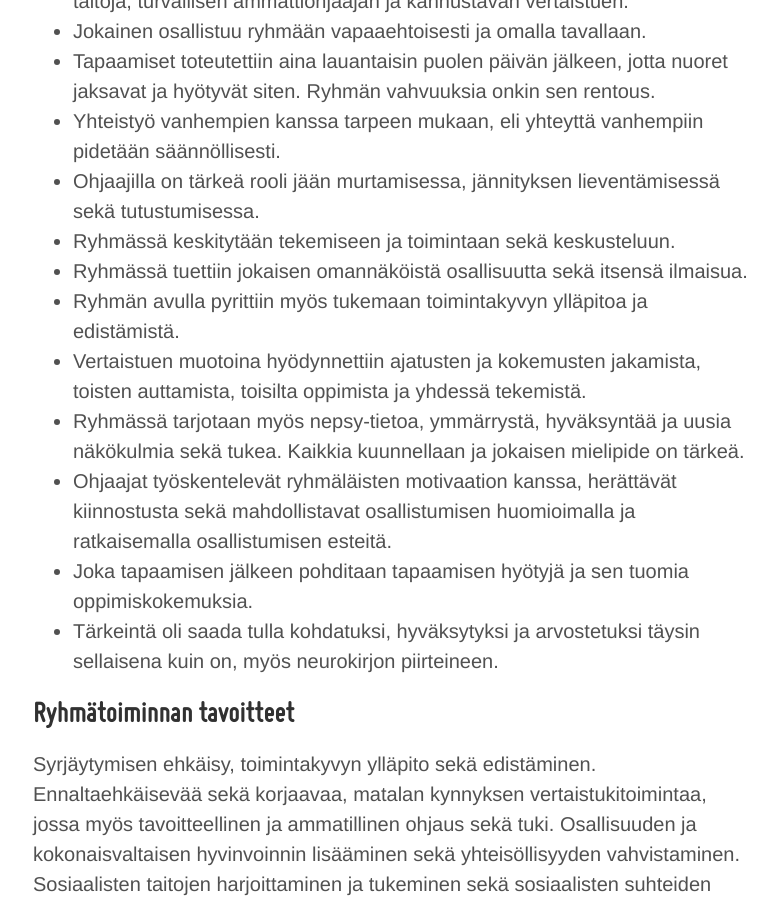
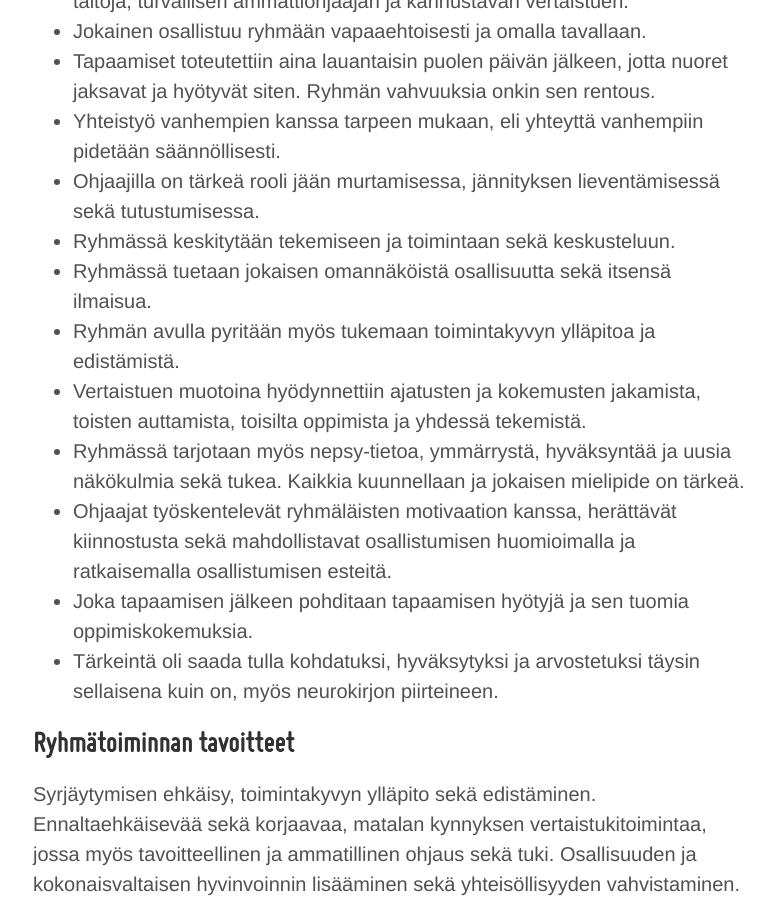
Before and after one commit to niinapiira/neppari.net, a Jekyll site: the page built from _posts/2023-08-04-ammatillisesti-ohjattu-vertaistukiryhma-nuorille.md, in a window 1280 px wide and 900 px high, scrolled down 5186 px. Shown: the whole window, without its empty margins (247-1024 px from the left). Built offline with Jekyll 4.4.1, drawn with Linux system fonts in a browser that asks for light colours.

Commit message:
Update 2023-08-04-ammatillisesti-ohjattu-vertaistukiryhma-nuorille.md

```diff
--- a/_posts/2023-08-04-ammatillisesti-ohjattu-vertaistukiryhma-nuorille.md
+++ b/_posts/2023-08-04-ammatillisesti-ohjattu-vertaistukiryhma-nuorille.md
@@ -73,8 +73,8 @@ Olemme pyrkineet tarjoamaan nuorille luonnollisen ja elämän makuisen ryhmän,
 -	Yhteistyö vanhempien kanssa tarpeen mukaan, eli yhteyttä vanhempiin pidetään säännöllisesti.
 -	Ohjaajilla on tärkeä rooli jään murtamisessa, jännityksen lieventämisessä sekä tutustumisessa.
 -	Ryhmässä keskitytään tekemiseen ja toimintaan sekä keskusteluun.
--	Ryhmässä tuettiin jokaisen omannäköistä osallisuutta sekä itsensä ilmaisua.
--	Ryhmän avulla pyrittiin myös tukemaan toimintakyvyn ylläpitoa ja edistämistä.
+-	Ryhmässä tuetaan jokaisen omannäköistä osallisuutta sekä itsensä ilmaisua.
+-	Ryhmän avulla pyritään myös tukemaan toimintakyvyn ylläpitoa ja edistämistä.
 -	Vertaistuen muotoina hyödynnettiin ajatusten ja kokemusten jakamista, toisten auttamista, toisilta oppimista ja yhdessä tekemistä.
 -	Ryhmässä tarjotaan myös nepsy-tietoa, ymmärrystä, hyväksyntää ja uusia näkökulmia sekä tukea. Kaikkia kuunnellaan ja jokaisen mielipide on tärkeä.
 -	Ohjaajat työskentelevät ryhmäläisten motivaation kanssa, herättävät kiinnostusta sekä mahdollistavat osallistumisen huomioimalla ja ratkaisemalla osallistumisen esteitä.
```
